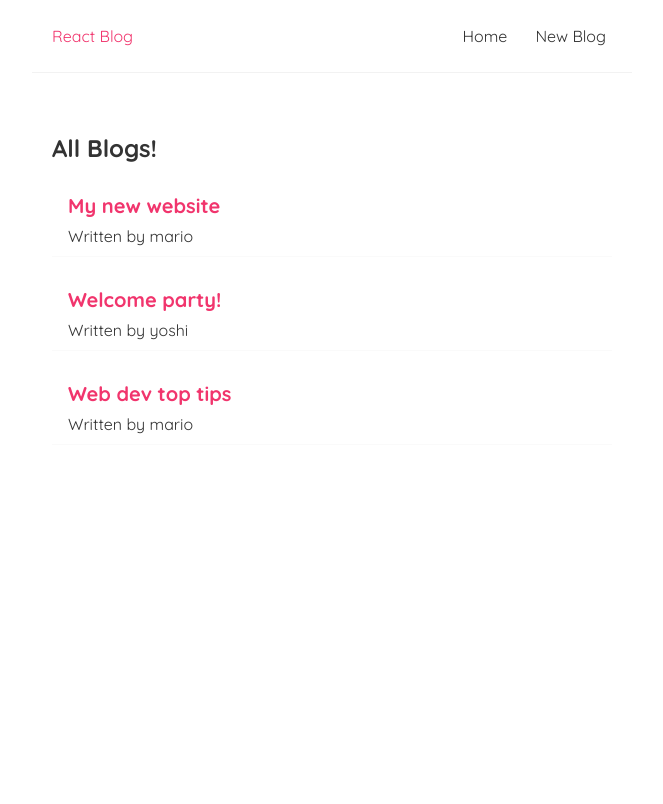
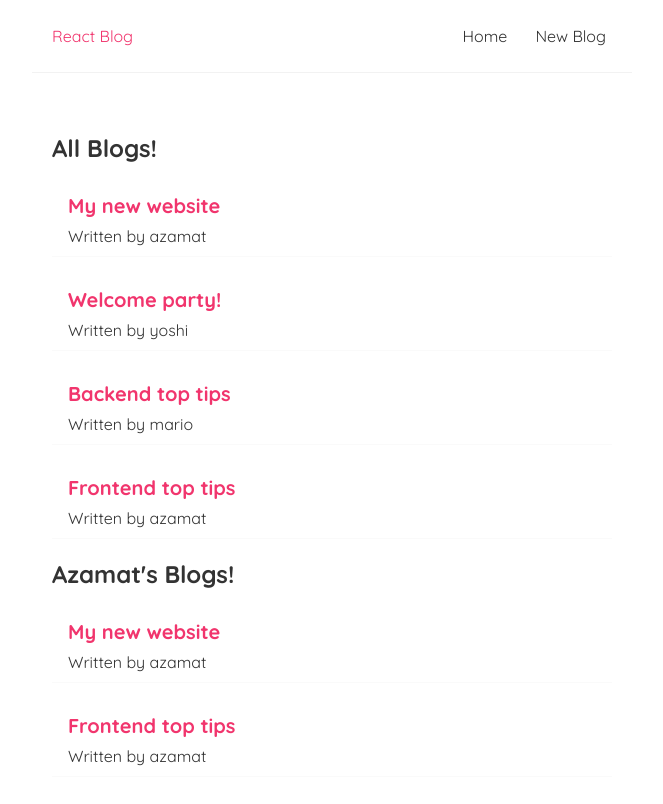
Before and after one commit to azamatyudaev/the-net-ninja-full-react-tutorial, a React (Create React App) app: page / in a window 1280 px wide. Shown: the top 804 px of the page, without its empty margins (308-971 px from the left). Built offline with nearby package versions, Linux system fonts and the light colour scheme.

Commit message:
Lesson 8 Reusing components

```diff
--- a/src/pages/Home.jsx
+++ b/src/pages/Home.jsx
@@ -3,14 +3,16 @@
 
 const Home = () => {
   const [blogs, setBlogs] = useState([
-    { title: 'My new website', body: 'lorem ipsum...', author: 'mario', id: 1 },
+    { title: 'My new website', body: 'lorem ipsum...', author: 'azamat', id: 1 },
     { title: 'Welcome party!', body: 'lorem ipsum...', author: 'yoshi', id: 2 },
-    { title: 'Web dev top tips', body: 'lorem ipsum...', author: 'mario', id: 3 }
+    { title: 'Backend top tips', body: 'lorem ipsum...', author: 'mario', id: 3 },
+    { title: 'Frontend top tips', body: 'lorem ipsum...', author: 'azamat', id: 4 }
   ])
 
   return (
     <div className="home">
       <BlogList blogs={blogs} title="All Blogs!" />
+      <BlogList blogs={blogs.filter((blog) => blog.author === 'azamat')} title="Azamat's Blogs!" />
     </div>
   )
 }
```
